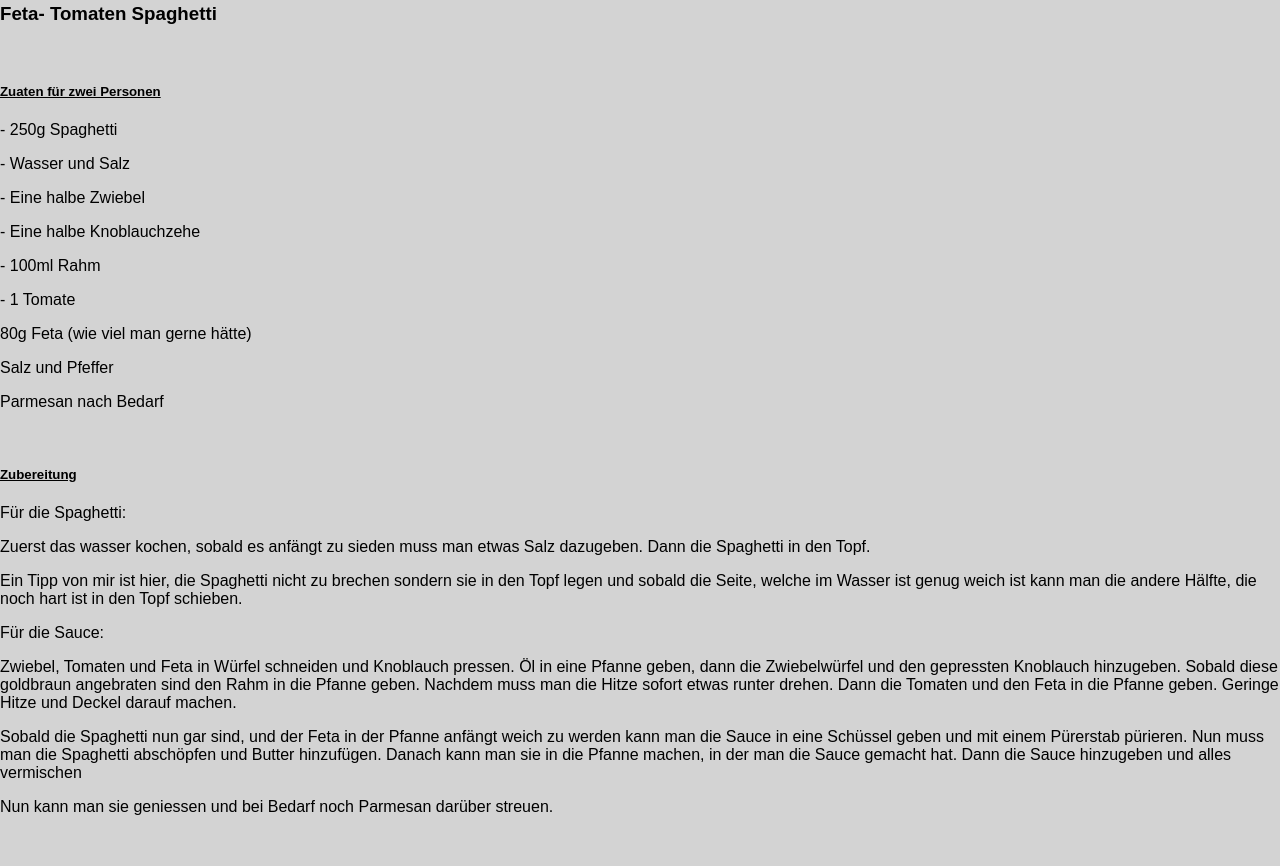
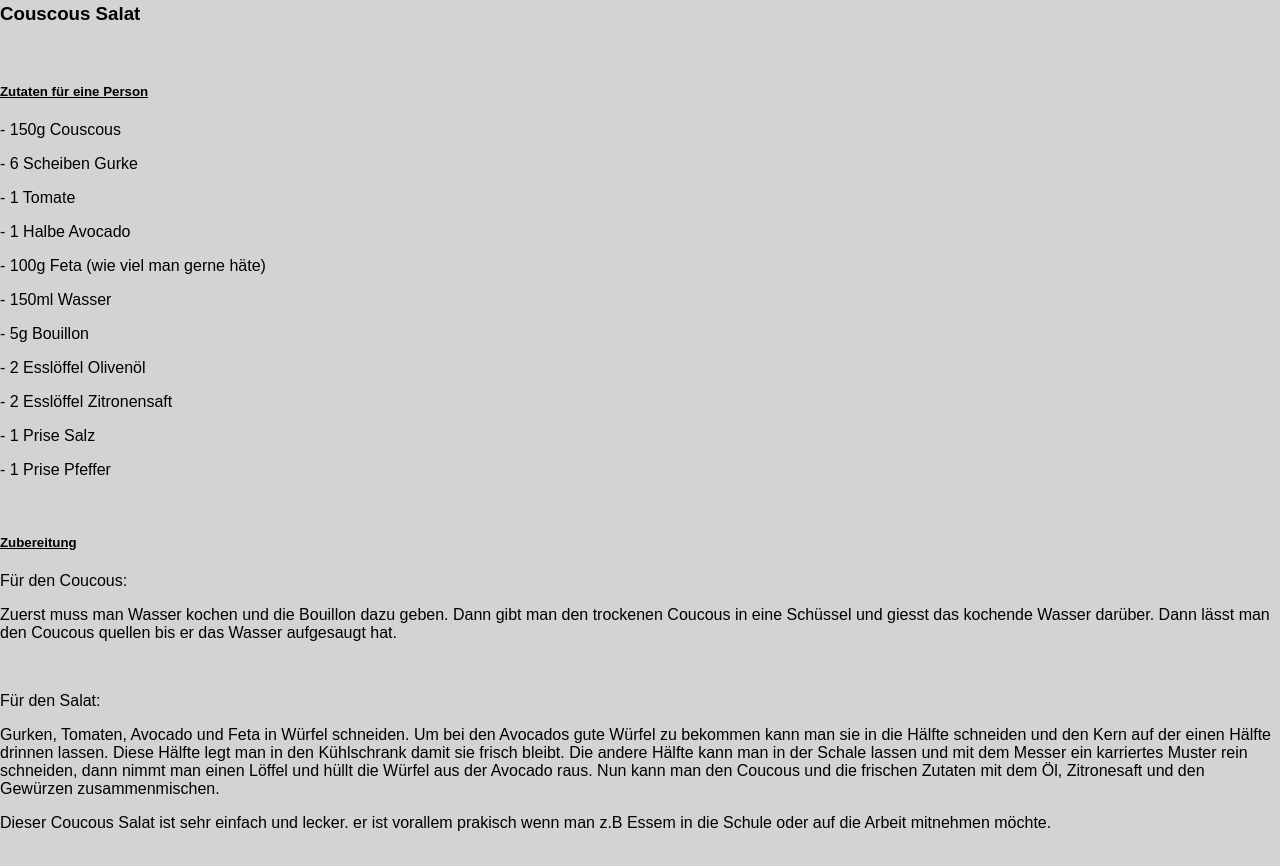
Before and after one commit to gymmu-DC-CS/erstelle-einen-blogeintrag-e255558, a plain HTML site: page index.html in a window 1280 px wide. Shown: the part 774-1640 px from the top of the page. Before the commit the page ends 1606 px from the top, so only its background shows below. Drawn offline with Linux system fonts and the light colour scheme.

Commit message:
Rezpte fertig geschrieben

```diff
--- a/index.html
+++ b/index.html
@@ -37,8 +37,32 @@
  <br>
   <h5>Zubereitung</h5>
   <p>Alle Zuaten zusammenmischen, Öl in die Pfanne geben und dann den Teig in die Pfanne geben.
-
+ <br>
  <p>Pfannkuchen sind sehr einfach zuzubereiten aber trotzdem sehr lecker. </p>
+ <br>
+ <br>
+ <h3>Couscous Salat</h3>
+ <br>
+ <h5>Zutaten für eine Person</h5>
+ <p>- 150g Couscous</p>
+ <p>- 6 Scheiben Gurke</p>
+ <p>- 1 Tomate</p>
+ <p>- 1 Halbe Avocado</p>
+ <p>- 100g Feta (wie viel man gerne häte)</p>
+ <p>- 150ml Wasser</p>
+ <p>- 5g Bouillon</p>
+ <p>- 2 Esslöffel Olivenöl</p>
+ <p>- 2 Esslöffel Zitronensaft</p>
+ <p>- 1 Prise Salz</p>
+ <p>- 1 Prise Pfeffer</p>
+ <br>
+ <h5>Zubereitung</h5>
+ <p>Für den Coucous:</p>
+ <p>Zuerst muss man Wasser kochen und die Bouillon dazu geben. Dann gibt man den trockenen Coucous in eine Schüssel und giesst das kochende Wasser darüber. Dann lässt man den Coucous quellen bis er das Wasser aufgesaugt hat. </p>
+ <br>
+ <p>Für den Salat:</p>
+ <p>Gurken, Tomaten, Avocado und Feta in Würfel schneiden. Um bei den Avocados gute Würfel zu bekommen kann man sie in die Hälfte schneiden und den Kern auf der einen Hälfte drinnen lassen. Diese Hälfte legt man in den Kühlschrank damit sie frisch bleibt. Die andere Hälfte kann man in der Schale lassen und mit dem Messer ein karriertes Muster rein schneiden, dann nimmt man einen Löffel und hüllt die Würfel aus der Avocado raus. Nun kann man den Coucous und die frischen Zutaten mit dem Öl, Zitronesaft und den Gewürzen zusammenmischen.  </p>
+ <p>Dieser Coucous Salat ist sehr einfach und lecker. er ist vorallem prakisch wenn man z.B Essem in die Schule oder auf die Arbeit mitnehmen möchte.</p>
  <br>
  <br>
  <h3> Feta- Tomaten Spaghetti</h3>
@@ -61,8 +85,8 @@
 
  <p>Für die Sauce:</p>
  <p>Zwiebel, Tomaten und Feta in Würfel schneiden und Knoblauch pressen. Öl in eine Pfanne geben, dann die Zwiebelwürfel und den gepressten Knoblauch hinzugeben. Sobald diese goldbraun angebraten sind den Rahm in die Pfanne geben. Nachdem muss man die Hitze sofort etwas runter drehen. Dann die Tomaten und den Feta in die Pfanne geben. Geringe Hitze und Deckel darauf machen. </p>
- <p>Sobald die Spaghetti nun gar sind, und der Feta in der Pfanne anfängt weich zu werden kann man die Sauce in eine Schüssel geben und mit einem Pürerstab pürieren. Nun muss man die Spaghetti abschöpfen und Butter hinzufügen. Danach kann man sie in die Pfanne machen, in der man die Sauce gemacht hat. Dann die Sauce hinzugeben und alles vermischen</p>
- <p>Nun kann man sie geniessen und bei Bedarf noch Parmesan darüber streuen.</p>
+ <p>Sobald die Spaghetti nun gar sind, und der Feta in der Pfanne anfängt weich zu werden kann man die Sauce in eine Schüssel geben und mit einem Pürerstab pürieren. Nun muss man die Spaghetti abschöpfen und Butter hinzufügen. Danach kann man sie in die Pfanne machen, in der man die Sauce gemacht hat. Dann die Sauce hinzugeben und alles vermischen. Nun kann man sie geniessen und bei Bedarf noch Parmesan darüber streuen.</p>
+ <p>Diese Sauce mit den Nudeln ist sehr einfach und auch schnell zuzubereiten wennn man am Abend mal etwas Leckeres zaubern möchte.</p>
 </body>
 
 </html>
```
